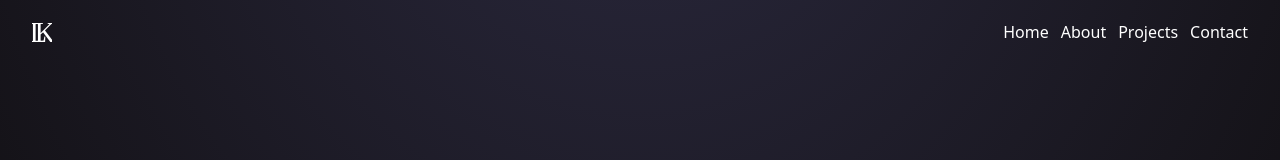
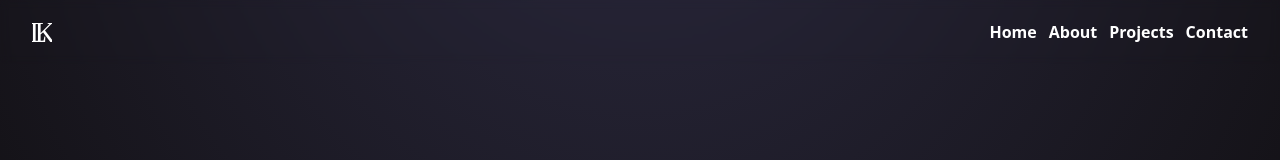
Before and after one commit to ev0clu/portfolio, a Next.js app: page / in a window 1280 px wide. Shown: the top 160 px of the page. Built offline with nearby package versions, Linux system fonts and the light colour scheme.

Commit message:
Style: Header components are updated

```diff
--- a/src/components/Header/Header.tsx
+++ b/src/components/Header/Header.tsx
@@ -3,7 +3,7 @@ import MobileNav from "./MobileNav";
 
 const Header = () => {
   return (
-    <header className="container fixed top-0 mb-2 py-5">
+    <header className="container fixed top-0 mb-2 py-5 backdrop-blur-sm">
       <MainNav />
       <MobileNav />
     </header>
--- a/src/components/Header/MainNav.tsx
+++ b/src/components/Header/MainNav.tsx
@@ -8,7 +8,7 @@ const MainNav = () => {
       <Link href={"/"} className="hidden sm:block" aria-label="Home link">
         <Image src="/logo.svg" width={20} height={20} alt="Logo" />
       </Link>
-      <ul className="hidden flex-row gap-3 sm:flex">
+      <ul className="hidden flex-row gap-3 font-semibold sm:flex">
         {navConfig.map((element) => (
           <li key={element}>{element}</li>
         ))}
--- a/src/components/Header/MobileNav.tsx
+++ b/src/components/Header/MobileNav.tsx
@@ -28,7 +28,7 @@ const MobileNav = () => {
       </SheetTrigger>
       <SheetTitle className="sr-only"></SheetTitle>
       <SheetDescription className="sr-only"></SheetDescription>
-      <SheetContent side={"left"} className="px-8 py-3">
+      <SheetContent side={"left"} className="px-8 py-3 font-semibold">
         {navConfig.map((element) => (
           <li key={element} className="list-none">
             {element}
```
